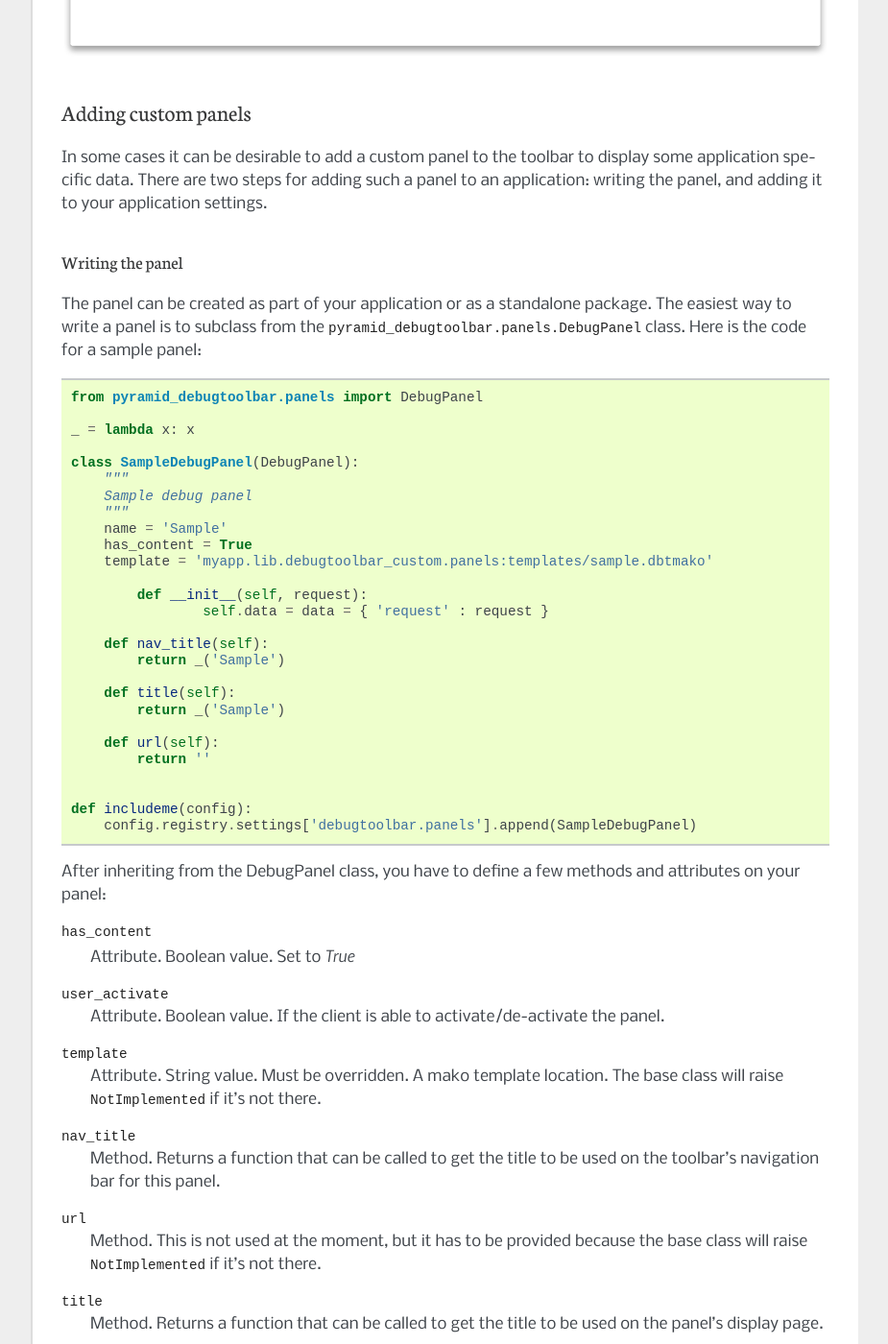
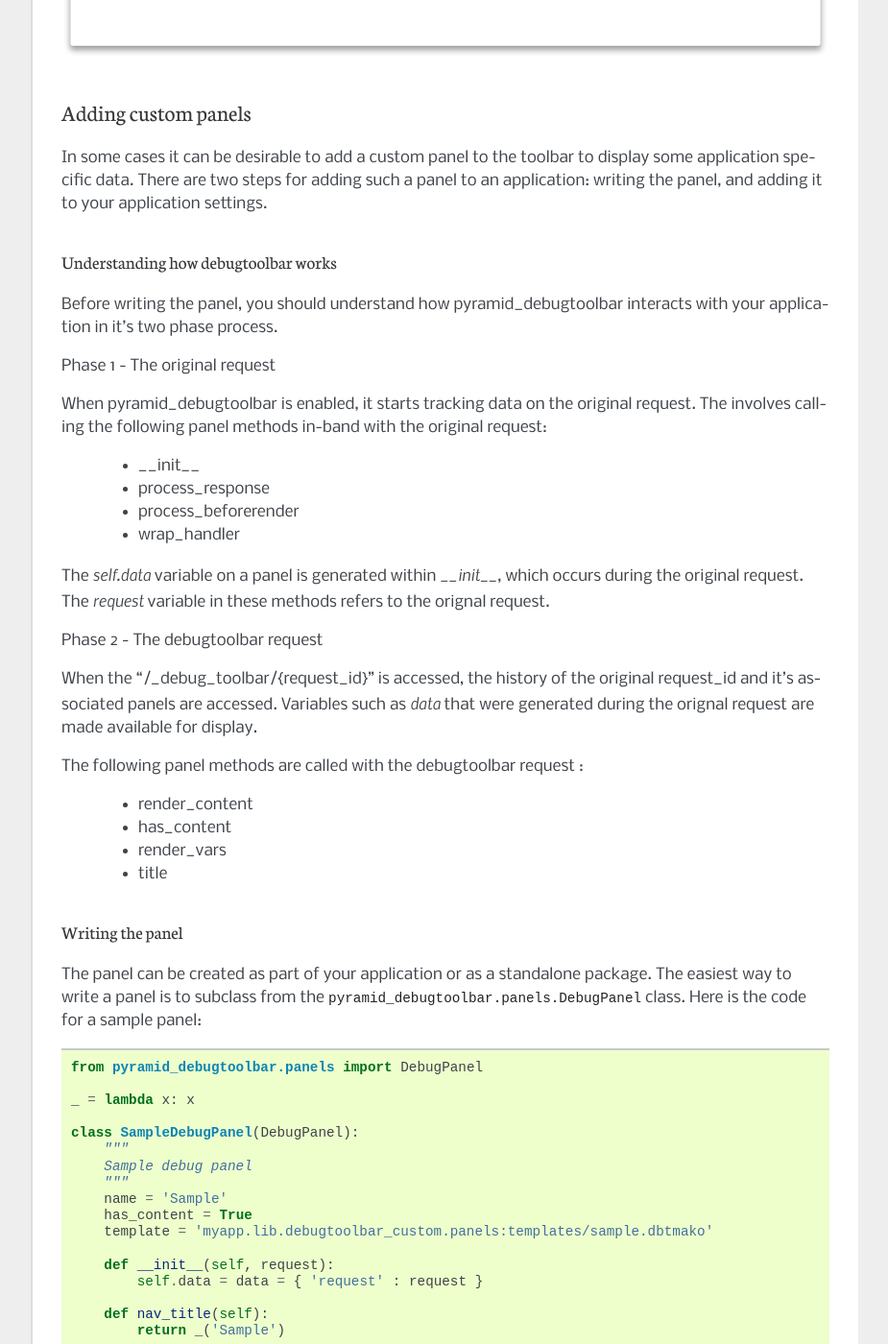
Before and after one commit to Pylons/pyramid_debugtoolbar, a Sphinx documentation site: the page built from docs/index.rst, in a window 1280 px wide and 1400 px high, scrolled down 16784 px. Shown: the whole window at 96% size, without its empty margins (198-1123 px from the left). Built offline with Sphinx 7.4.7, drawn with Linux system fonts in a browser that asks for light colours; some of the changed text lies outside the part shown.

Commit message:
docs updates , as per requests in PR 162

```diff
--- a/docs/index.rst
+++ b/docs/index.rst
@@ -419,6 +419,41 @@ display some application specific data. There are two steps for adding such a
 panel to an application: writing the panel, and adding it to your application
 settings.
 
+Understanding how debugtoolbar works
+~~~~~~~~~~~~~~~~~~~~~~~~~~~~~~~~~~~~
+
+Before writing the panel, you should understand how pyramid_debugtoolbar
+interacts with your application in it's two phase process.
+
+Phase 1 - The original request
+
+When pyramid_debugtoolbar is enabled, it starts tracking data on the original
+request.  The involves calling the following panel methods in-band with the
+original request:
+
+    * __init__
+    * process_response
+    * process_beforerender
+    * wrap_handler
+
+The `self.data` variable on a panel is generated within `__init__`, which occurs
+during the original request.  The `request` variable in these methods refers
+to the orignal request.
+
+Phase 2 - The debugtoolbar request
+
+When the "/_debug_toolbar/{request_id}" is accessed, the history of the original
+request_id and it's associated panels are accessed.  Variables such as `data` that
+were generated during the orignal request are made available for display.
+
+The following panel methods are called with the debugtoolbar request :
+
+    * render_content
+    * has_content
+    * render_vars
+    * title
+
+
 Writing the panel
 ~~~~~~~~~~~~~~~~~
 
@@ -441,8 +476,8 @@ sample panel:
        has_content = True
        template = 'myapp.lib.debugtoolbar_custom.panels:templates/sample.dbtmako'
 
-	   def __init__(self, request):
-		   self.data = data = { 'request' : request }
+       def __init__(self, request):
+           self.data = data = { 'request' : request }
 
        def nav_title(self):
            return _('Sample')
@@ -464,27 +499,29 @@ attributes on your panel:
   Attribute.  Boolean value.  Set to `True`
 
 ``user_activate``
- Attribute.  Boolean value.  If the client is able to activate/de-activate the
- panel.
+  Attribute.  Boolean value.  If the client is able to activate/de-activate the
+  panel.
 
 ``template``
   Attribute.  String value.  Must be overridden.  A mako template location.
   The base class will raise ``NotImplemented`` if it's not there.
 
 ``nav_title``
-  Method.  Returns a function that can be called to get the title to be used on
-  the toolbar's navigation bar for this panel.
+  Method.  Returns a string.  Called to get the title to be used on
+  the toolbar's navigation bar for this panel. This is enabled as a method for
+  use with `gettext` or if the title requires a computed value.
 
 ``url``
   Method. This is not used at the moment, but it has to be provided because the
   base class will raise ``NotImplemented`` if it's not there.
 
 ``title``
-  Method.  Returns a function that can be called to get the title to be used on
-  the panel's display page.
+  Method.  Returns a string.  Called to get the title to be used on
+  the panel's display page. This is enabled as a method for use with `gettext`
+  or if the title requires a computed value.
 
 ``__init__``
-  Method.  This defines self.data, which is used in the template.  This
+  Method.  This defines `self.data`, which is used in the template.  This
   typically contains or triggers the bulk of the panel's logic.
 
 Once you define the panel it has to be added to the ``debugtoolbar.panels``
```
